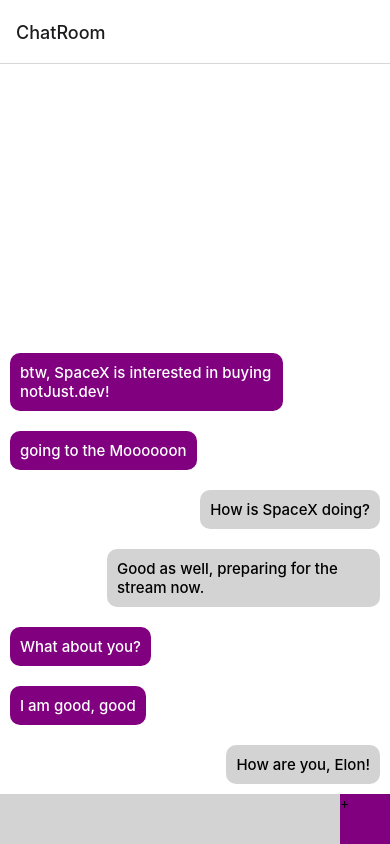
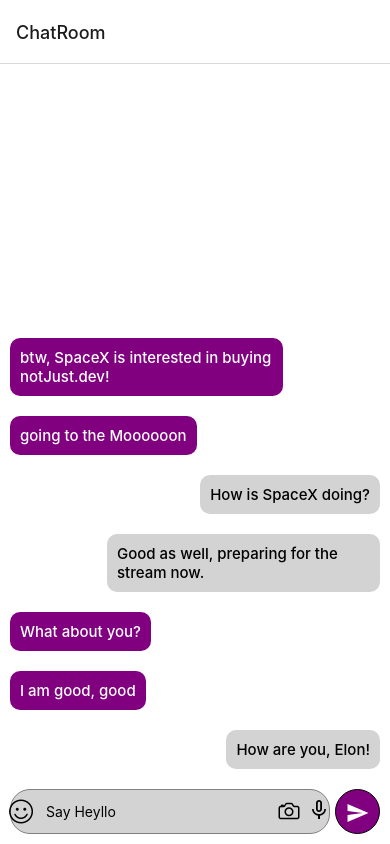
Before and after one commit to PranitiV/HEYLLO, a React Native app: screen /ChatRoom in a window 390 px wide. Built offline with nearby package versions, Linux system fonts and the light colour scheme; what expo-linking would draw is missing.

Commit message:
customized input text bar

```diff
--- a/components/MessageInput/MessageInput.tsx
+++ b/components/MessageInput/MessageInput.tsx
@@ -1,14 +1,30 @@
 import { View, Text, StyleSheet, TextInput } from 'react-native'
 import React from 'react'
+
+import { SimpleLineIcons } from '@expo/vector-icons';
+import { MaterialIcons } from '@expo/vector-icons';
+import { MaterialCommunityIcons } from '@expo/vector-icons';
+import { Ionicons } from '@expo/vector-icons';
 
 const MessageInput = () => {
     return (
         <View style={styles.root}>
             <View style={styles.inputContainer}>
-                <TextInput />
+                <SimpleLineIcons name="emotsmile" size={24} color="black" style={styles.icon} />
+
+                <TextInput
+                    style={styles.text}
+                    placeholder='Say Heyllo'
+
+                />
+
+                <Ionicons name="camera-outline" size={24} color="black" style={styles.icon}/>
+                <MaterialCommunityIcons name="microphone-outline" size={24} color="black" style={styles.icon}/>
             </View>
             <View style={styles.buttonContainer}>
-                <Text>+</Text>
+                <Text style={styles.button}>
+                    <MaterialIcons name="send" size={24} color="white" />
+                </Text>
             </View>
         </View>
     )
@@ -17,15 +33,39 @@
 const styles = StyleSheet.create({
     root: {
         flexDirection: 'row',
+        margin: 10,
     },
     inputContainer: {
         backgroundColor: 'lightgrey',
         flex: 1,
+        borderRadius: 20,
+        marginRight: 5,
+        justifyContent: 'center',
+        padding: 5,
+        borderColor: 'grey',
+        borderWidth: 1,
+        flexDirection: 'row',
+    },
+    icon: {
+        margin: 3,
+    },
+    text: {
+        paddingHorizontal: 10,
+        flex: 1,
     },
     buttonContainer: {
-        width: 50,
-        height: 50,
-        backgroundColor: 'purple'
+        width: 45,
+        height: 45,
+        backgroundColor: 'purple',
+        borderRadius: 30,
+        alignItems: 'center',
+        justifyContent: 'center',
+        borderColor: 'black',
+        borderWidth: 1
+    },
+    button: {
+        color: 'white',
+        fontSize: 35,
     }
 })
 
```
